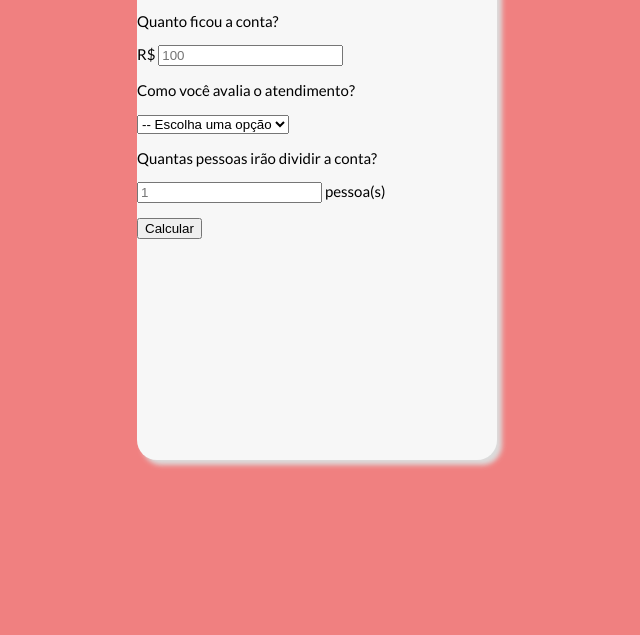
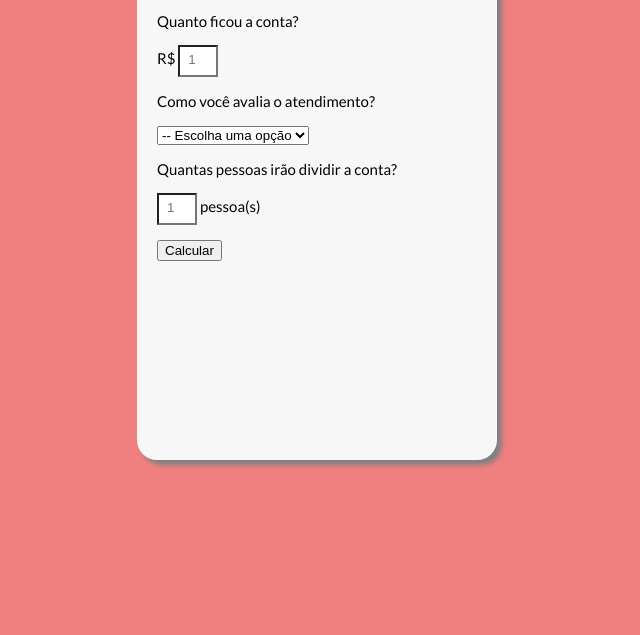
Before and after one commit to MarcoTSF/Start-OneBitCode, a plain HTML site: page index.html in a window 1280 px wide. Shown: the part 165-800 px from the top of the page, without its empty margins (323-963 px from the left). Drawn offline with Linux system fonts and the light colour scheme; a web font is replaced by a local one.

Commit message:
style: create style to form input

```diff
--- a/index.html
+++ b/index.html
@@ -15,13 +15,13 @@
                 <h1 class="title">Calculador de Gorjetas</h1>
             </div>
 
-            <form>
+            <form class="tipsForm">
                 <label for="bill">
                     <p>Quanto ficou a conta?</p>
                 </label>
 
                 <p>
-                    R$ <input type="number" placeholder="100" name="bill">
+                    R$ <input type="number" placeholder="100" name="bill" class="formInput">
                 </p>
 
                 <label for="serviceQual">
@@ -29,7 +29,7 @@
                 </label>
 
                 <p>
-                    <select name="serviceQual" id="serviceQual">
+                    <select name="serviceQual" id="serviceQual" class="formSelect">
                         <option disable selected value="0">-- Escolha uma opção</option>
                         <option value="0.3">30% - Incrível</option>
                         <option value="0.2">20% - Bom</option>
@@ -44,7 +44,7 @@
                 </label>
 
                 <p>
-                    <input type="number" placeholder="1" name="people" id="people"> pessoa(s)
+                    <input type="number" placeholder="1" name="people" id="people" class="formInput"> pessoa(s)
                 </p>
 
                 <button type="submit">Calcular</button>
--- a/src/css/style.css
+++ b/src/css/style.css
@@ -21,7 +21,7 @@ body {
     width: 360px;
     margin: 100px auto;
     background-color: #f7f7f7;
-    box-shadow: 5px 5px 5px var(--terciary-color);
+    box-shadow: 5px 5px 5px gray;
     border-radius: 20px;
 }
 
@@ -36,3 +36,17 @@ body {
     border-top-right-radius: 20px;
     text-align: center;
 }
+
+.tipsForm {
+    padding-left: 20px;
+}
+
+.formInput {
+    background: white;
+    width: 40px;
+    padding: 5px 5px 8px 8px;
+}
+
+.formInput:focus {
+    border: 3px solid var(--primary-color);
+}
```
